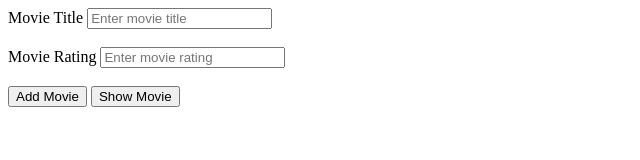
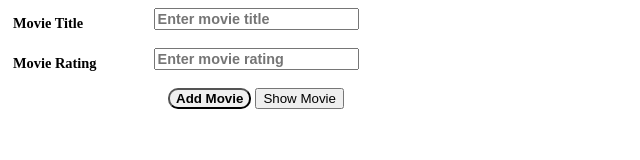
Before and after one commit to jerrylin1213/Prog209-HW5, a plain HTML site: page Index.html in a window 1280 px wide. Shown: the whole page, without its empty margins (0-640 px from the left). Drawn offline with Linux system fonts and the light colour scheme.

Commit message:
Add files via upload

```diff
--- a/Index.html
+++ b/Index.html
@@ -3,6 +3,7 @@
 
 <head>
     <title>Object HW</title>
+    <link rel="stylesheet" type="text/css" href="style.css" />
 </head>
 
 <body>
@@ -15,13 +16,17 @@
         <label for="rating">Movie Rating</label>
         <input type="text" name="input" id="rating" placeholder="Enter movie rating" required>
     </div>
-    <br>
-    <button onclick="addMovie()">Add Movie</button>
+    <br>   <!-- Hugh added -->
+    <!-- <button onclick="addMovie()">Add Movie</button> Hugh commented -->
+    <button onclick="addMovie()" id="add">Add Movie</button> <!-- Hugh added -->
     <button onclick="showMovie()">Show Movie</button>
+
+    <br><br><br>    <!-- Hugh added -->
     <div id="result"></div>
 
 
 </body>
+<script type="text/javascript" src="movie.js"></script>
 <script type="text/javascript" src="Index.js"></script>
 
 </html>
```
